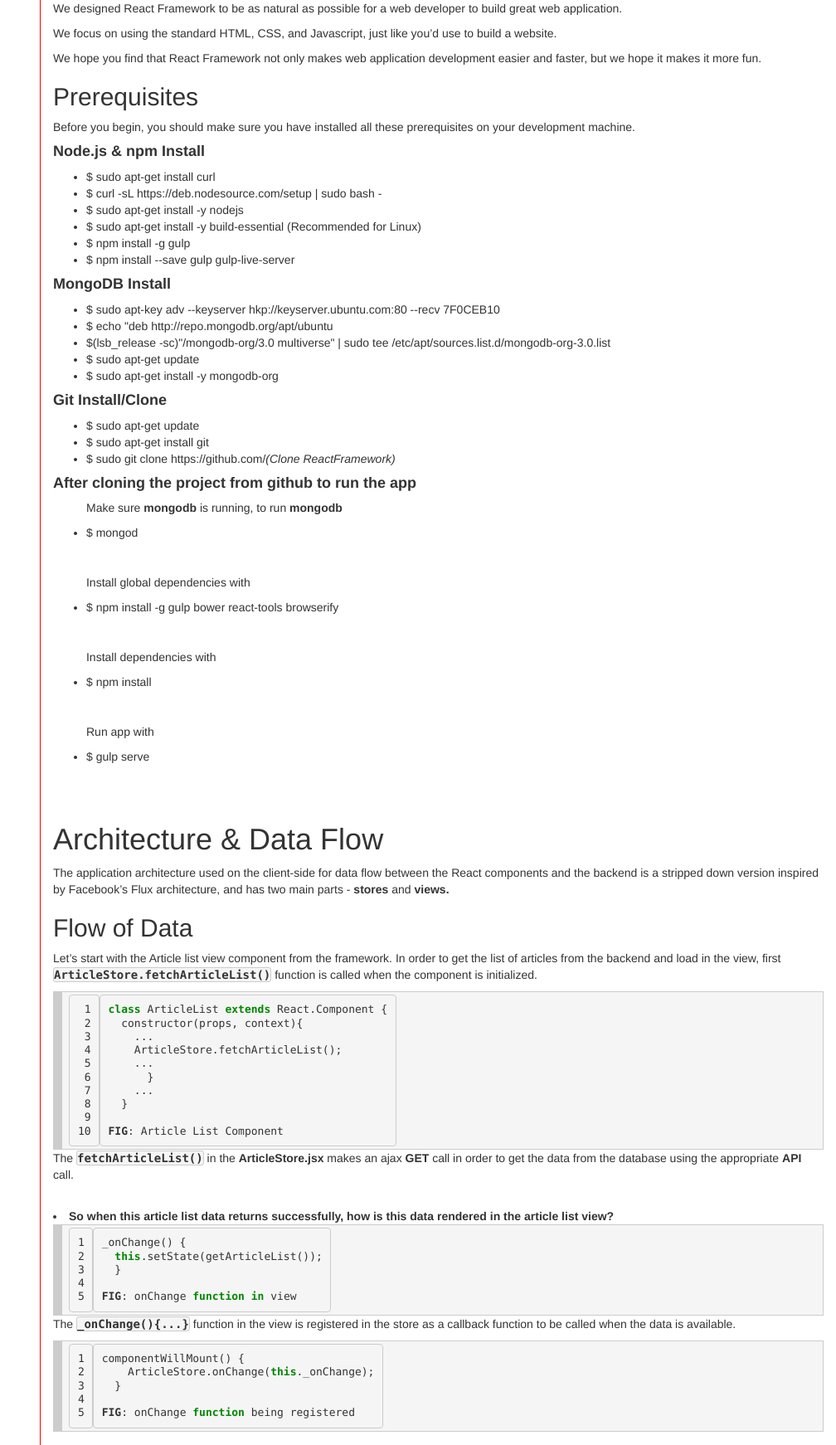
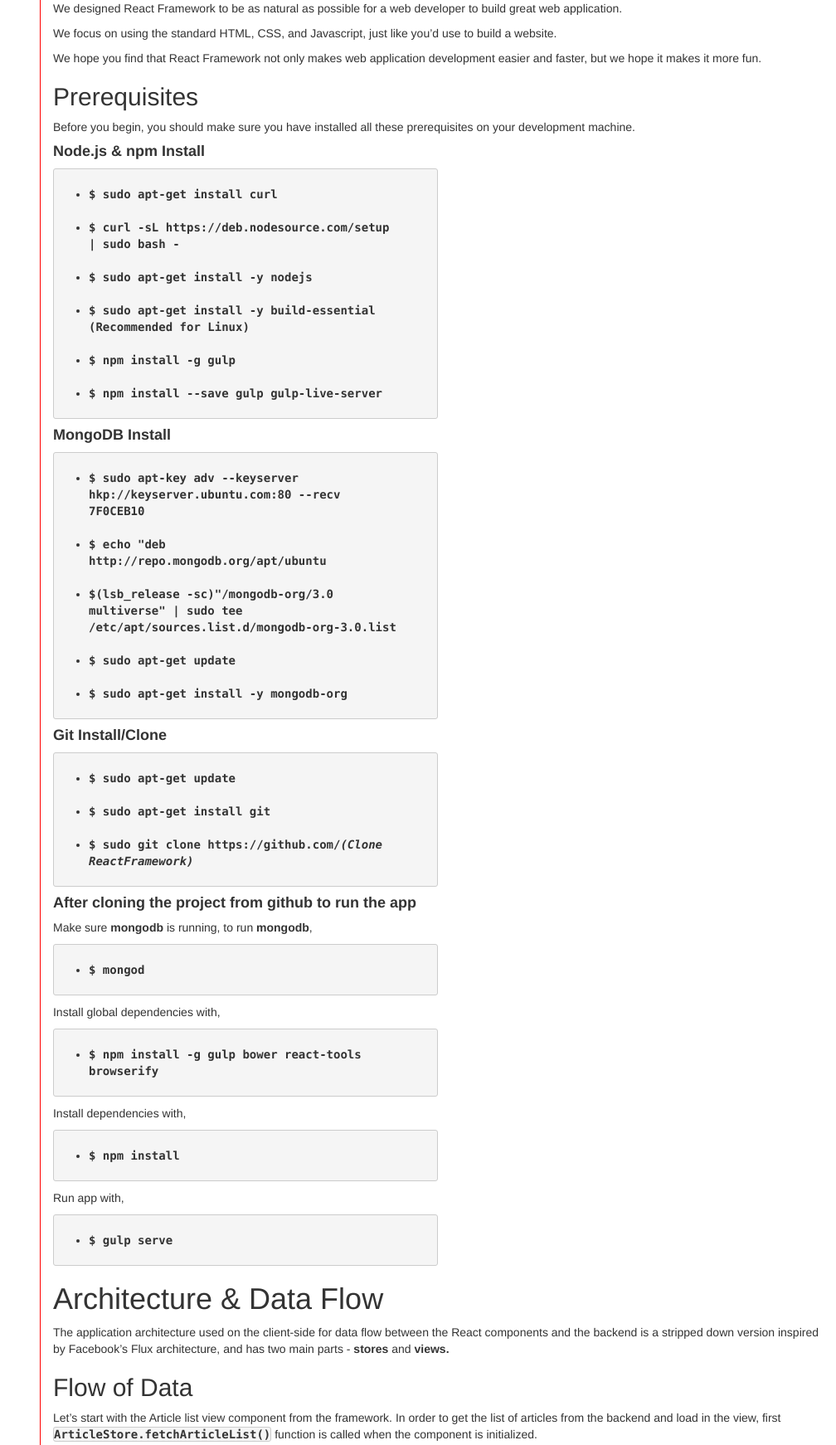
Before and after one commit to tech-dojo/mern-doc, a PHP site: page /doc.html in a window 1280 px wide. Shown: the part 289-2031 px from the top of the page at 83% size, without its empty margins (272-1280 px from the left). Run offline with PHP 8.4, Linux system fonts and the light colour scheme.

Commit message:
Feat: Getting Started CSS Updated

```diff
--- a/css/doc.css
+++ b/css/doc.css
@@ -3,16 +3,16 @@
   position: fixed;
   margin-left: 50px;
 }
-/*.codeExmp{
+.shellCommands{
   white-space: pre-line;
   font-family: Consolas, monaco, monospace;
   font-weight: bolder;
   background-color: #f5f5f5;
     border: 1px solid #ccc;
     border-radius: 3px;
-    padding: 1em 3em;
+    padding: 0 3em 0 3em;
     max-width: 50%;
-}*/
+}
 
 .codeInsidePgrph{
   font-family: Consolas, monaco, monospace;
--- a/doc.html
+++ b/doc.html
@@ -103,7 +103,7 @@
           <h4><b>Node.js & npm Install</b></h4>
 
           <div>
-            <ul>
+            <ul class="shellCommands">
               <li> $ sudo apt-get install curl </li>
               <li>$ curl -sL https://deb.nodesource.com/setup | sudo bash - </li>
               <li>$ sudo apt-get install -y nodejs </li>
@@ -115,7 +115,7 @@
 
           <h4><b>MongoDB Install</b></h4>
           <div>
-            <ul>
+            <ul class="shellCommands">
               <li>$ sudo apt-key adv --keyserver hkp://keyserver.ubuntu.com:80 --recv 7F0CEB10</li>
               <li>$ echo "deb http://repo.mongodb.org/apt/ubuntu</li>
               <li>$(lsb_release -sc)"/mongodb-org/3.0 multiverse" | sudo tee /etc/apt/sources.list.d/mongodb-org-3.0.list</li>
@@ -126,7 +126,7 @@
           <h4><b>Git Install/Clone</b></h4>
 
           <div>
-            <ul>
+            <ul class="shellCommands">
               <li>$ sudo apt-get update</li>
               <li>$ sudo apt-get install git</li>
               <li>$ sudo git clone https://github.com/<i>(Clone ReactFramework)</i></li>
@@ -136,24 +136,25 @@
           <h4><b>After cloning the project from github to run the app</b></h4>
 
           <div>
-            <ul>
-              <p>Make sure <b>mongodb</b> is running, to run <b>mongodb</b></p>
+
+              <p>Make sure <b>mongodb</b> is running, to run <b>mongodb</b>,</p>
+            <ul class="shellCommands">
               <li>$ mongod</li>
-              <br></br>
-              <p>Install global dependencies with </b>
-              </p>
-
+            </ul>
+              <p>Install global dependencies with,</p>
+            <ul class="shellCommands">
               <li>$ npm install -g gulp bower react-tools browserify</li>
-              <br></br>
-              <p>Install dependencies with </p>
+            </ul>
+              <p>Install dependencies with,</p>
+            <ul class="shellCommands">
               <li>$ npm install</li>
-              <br></br>
-              <p>Run app with </p>
+            </ul>
+              <p>Run app with,</p>
+            <ul class="shellCommands">
               <li>$ gulp serve</li>
             </ul>
           </div>
         </div>
-        <br></br>
         <div id="architectureDataFlow">
           <h1>Architecture & Data Flow</h1>
           <p>The application architecture used on the client-side for data flow between the React components and the
```
